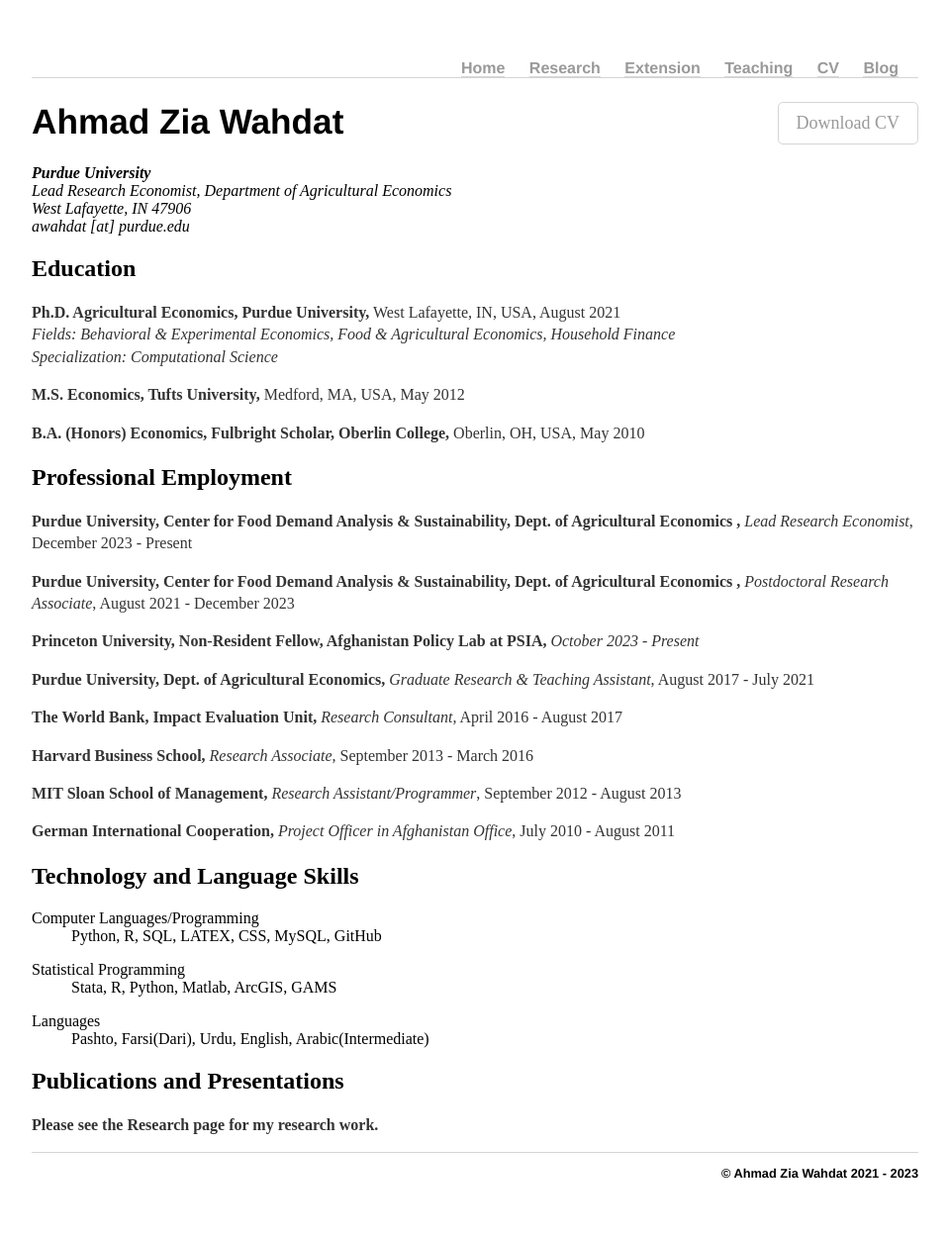
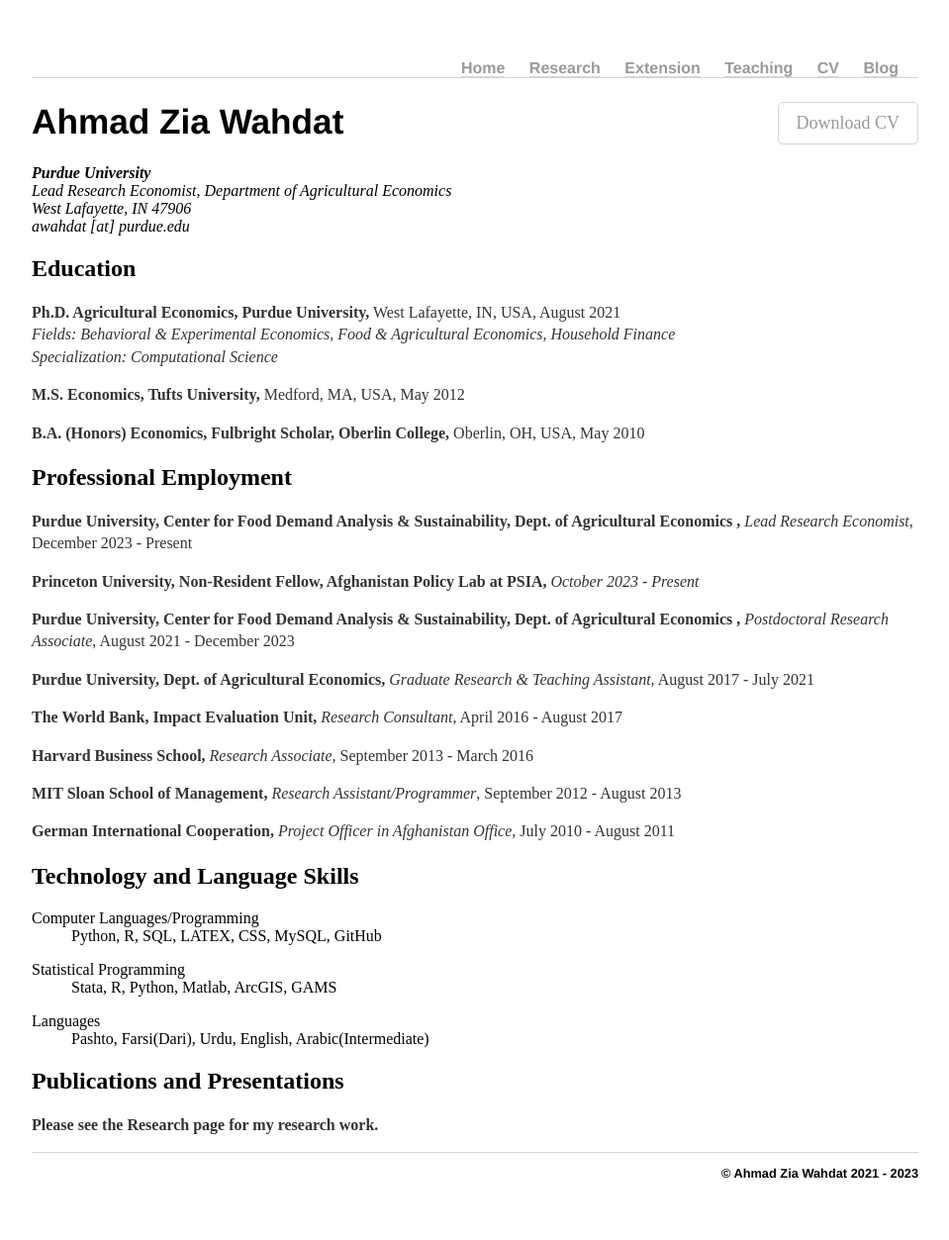
Before and after one commit to awahdat/webpage, a Jekyll site: the page built from cv/index.html, in a window 1280 px wide. Shown: the whole page at 99% size, without its empty margins (160-1119 px from the left). Built offline with Jekyll 4.4.1, drawn with Linux system fonts in a browser that asks for light colours; part of the change alters nothing that is shown.

```diff
--- a/cv/index.html
+++ b/cv/index.html
@@ -29,9 +29,9 @@ description: Current CV for Ahmad Zia Wahdat.
 
 				<p><strong>Purdue University, Center for Food Demand Analysis & Sustainability, Dept. of Agricultural Economics ,</strong> <em>Lead Research Economist</em>, December 2023 - Present<br></p>
 
+				<p><strong>Princeton University, Non-Resident Fellow, Afghanistan Policy Lab at PSIA,</strong><em> October 2023 - Present</em>
+
 				<p><strong>Purdue University, Center for Food Demand Analysis & Sustainability, Dept. of Agricultural Economics ,</strong> <em>Postdoctoral Research Associate</em>, August 2021 - December 2023<br></p>
-
-				<p><strong>Princeton University, Non-Resident Fellow, Afghanistan Policy Lab at PSIA,</strong><em> October 2023 - Present</em>
 
 				<p><strong>Purdue University, Dept. of Agricultural Economics,</strong> <em>Graduate Research &amp Teaching Assistant</em>, August 2017 - July 2021<br></p>
 
```
